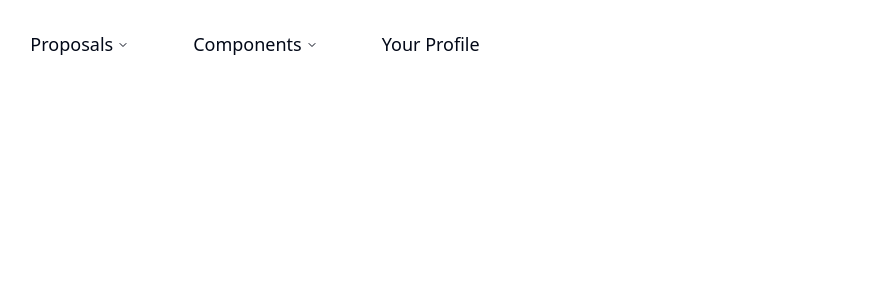
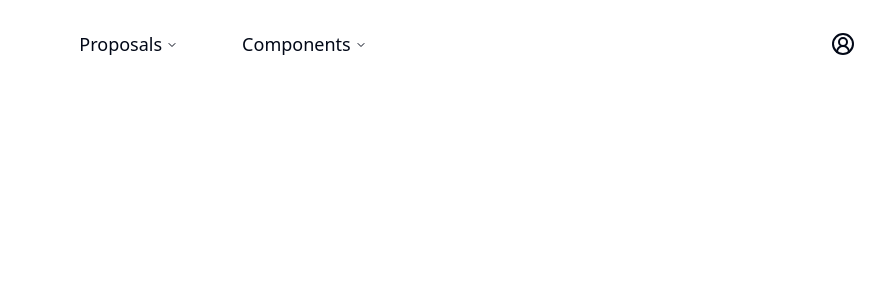
Before and after one commit to Adam0Sam/digital-voting-platform, a React (Vite) app in the folder apps/client/: page / in a window 1280 px wide. Shown: the top 300 px of the page, without its empty margins (385-1270 px from the left). Built offline with nearby package versions, Linux system fonts and the light colour scheme.

Commit message:
Desktop Nav margin auto layout

```diff
--- a/apps/client/src/components/nav/DesktopNav.tsx
+++ b/apps/client/src/components/nav/DesktopNav.tsx
@@ -10,7 +10,7 @@ import {
   NavigationMenuTrigger,
 } from '@/components/ui/navigation-menu';
 
-import { ClipboardPlus } from 'lucide-react';
+import { CircleUserRound, ClipboardPlus } from 'lucide-react';
 import { componentLinkItems, proposalLinkItems } from './links';
 import { LinkItemProps } from './interfaces';
 
@@ -55,9 +55,10 @@ const LinkItem = ({
 
 LinkItem.displayName = 'LinkItem';
 
-export default function DesktopNav() {
+export default function DesktopNav({ className }: { className?: string }) {
   return (
-    <NavigationMenu className="hidden md:block">
+    <div className={cn('flex flex-1 items-center justify-center', className)}>
+      <NavigationMenu className="ml-auto">
         <NavigationMenuList className="gap-3">
           <NavigationMenuItem>
             <NavigationMenuTrigger>Proposals</NavigationMenuTrigger>
@@ -69,7 +70,9 @@ export default function DesktopNav() {
                     to="/proposals"
                   >
                     <ClipboardPlus className="h-6 w-6" />
-                  <div className="mb-2 mt-4 text-lg font-medium">Proposals</div>
+                    <div className="mb-2 mt-4 text-lg font-medium">
+                      Proposals
+                    </div>
                     <p className="text-sm leading-tight text-muted-foreground">
                       Proposals are a way to suggest changes to a project, to
                       elect a representative and more. Here you can view, vote,
@@ -105,16 +108,13 @@ export default function DesktopNav() {
               </ul>
             </NavigationMenuContent>
           </NavigationMenuItem>
-        <NavigationMenuItem>
-          <NavLink
-            to="/docs"
-            end
-            className={({ isActive }) => getStandaloneLinkStyles(isActive)}
-          >
-            <NavigationMenuLink>Your Profile</NavigationMenuLink>
+        </NavigationMenuList>
+      </NavigationMenu>
+      <NavigationMenuItem className="ml-auto mr-10 flex max-w-max items-center">
+        <NavLink to="/profile" end className={'self-end'}>
+          <CircleUserRound />
         </NavLink>
       </NavigationMenuItem>
-      </NavigationMenuList>
-    </NavigationMenu>
+    </div>
   );
 }
--- a/apps/client/src/components/nav/MobileNav.tsx
+++ b/apps/client/src/components/nav/MobileNav.tsx
@@ -37,7 +37,7 @@ const LinkItem = ({
 
 LinkItem.displayName = 'LinkItem';
 
-export function MobileNav() {
+export function MobileNav({ className }: { className?: string }) {
   const [open, setOpen] = useState(false);
 
   return (
@@ -45,7 +45,10 @@ export function MobileNav() {
       <SheetTrigger asChild>
         <Button
           variant="ghost"
-          className="mr-2 px-0 text-base hover:bg-transparent focus-visible:bg-transparent focus-visible:ring-0 focus-visible:ring-offset-0 md:hidden"
+          className={cn(
+            'mr-2 px-0 text-base hover:bg-transparent focus-visible:bg-transparent focus-visible:ring-0 focus-visible:ring-offset-0',
+            className,
+          )}
         >
           <svg
             strokeWidth="1.5"
--- a/apps/client/src/pages/ProposalLayout.tsx
+++ b/apps/client/src/pages/ProposalLayout.tsx
@@ -1,5 +1,3 @@
-import DemoForm from '@/test components/test-form';
-
 export default function ProposalLayout() {
   return <h1></h1>;
 }
--- a/apps/client/src/pages/RootLayout.tsx
+++ b/apps/client/src/pages/RootLayout.tsx
@@ -4,10 +4,10 @@ import { Outlet } from 'react-router-dom';
 export default function RootLayout() {
   return (
     <>
-      <nav className="ml-5 mt-6 flex items-center justify-start md:ml-0 md:justify-center">
-        <DesktopNav />
-        <MobileNav />
-      </nav>
+      <div className="ml-5 mt-6 w-[100%] md:ml-0 md:justify-center">
+        <DesktopNav className="hidden md:flex" />
+        <MobileNav className="md:hidden" />
+      </div>
       <Outlet />
     </>
   );
```
Lines whose indentation alone changed are shown as unchanged.
